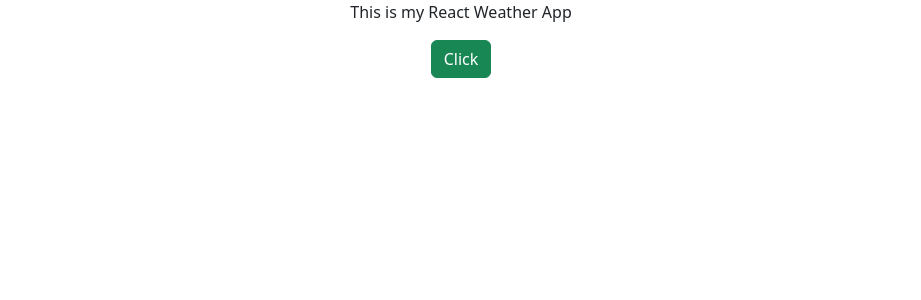
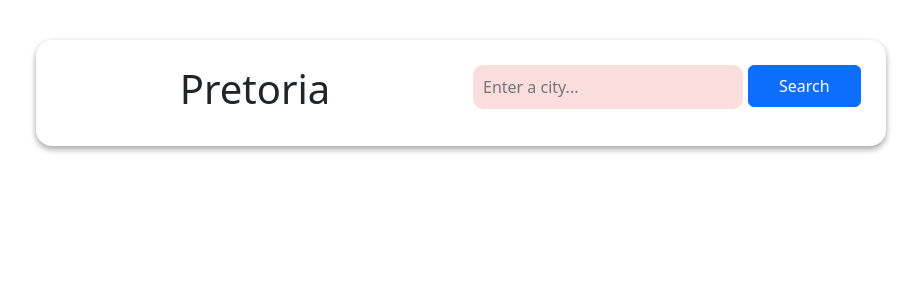
Before and after one commit to Sophie-Ndobe/final-project-react-weather-app, a React (Create React App) app: page / in a window 1280 px wide. Shown: the top 300 px of the page, without its empty margins (179-1100 px from the left). Built offline with nearby package versions, Linux system fonts and the light colour scheme.

Commit message:
Created a search engine and applied css styling

```diff
--- a/src/App.js
+++ b/src/App.js
@@ -1,11 +1,11 @@
 import "./App.css";
+import Search from "./Search";
 
 function App() {
   return (
     <div className="App">
       <div className="container">
-        <p>This is my React Weather App</p>
-        <button className="btn btn-success">Click</button>
+        <Search />
       </div>
     </div>
   );
--- /dev/null
+++ b/src/Search.css
@@ -0,0 +1,19 @@
+.Search {
+  max-width: 850px;
+  border-radius: 16px;
+  margin: 40px auto;
+  padding: 25px;
+  box-shadow: 0 3px 6px rgba(0, 0, 0, 0.16), 0 3px 6px rgba(0, 0, 0, 0.23);
+}
+
+.Search input {
+  padding: 10px;
+  border: none;
+  background: rgb(250, 221, 221);
+  border-radius: 10px;
+  width: 270px;
+}
+
+.Search btn {
+  padding: 8px 5px;
+}
--- /dev/null
+++ b/src/Search.js
@@ -0,0 +1,26 @@
+import React from "react";
+import "./Search.css";
+
+export default function Search() {
+  return (
+    <div className="Search">
+      <div className="row">
+        <div className="col-6">
+          <h1>Pretoria</h1>
+        </div>
+        <div className="col-6">
+          <form>
+            <div className="row">
+              <div className="col-8">
+                <input type="search" placeholder="Enter a city..." />
+              </div>
+              <div className="col-4">
+                <btn className="btn btn-primary w-100">Search</btn>
+              </div>
+            </div>
+          </form>
+        </div>
+      </div>
+    </div>
+  );
+}
```
